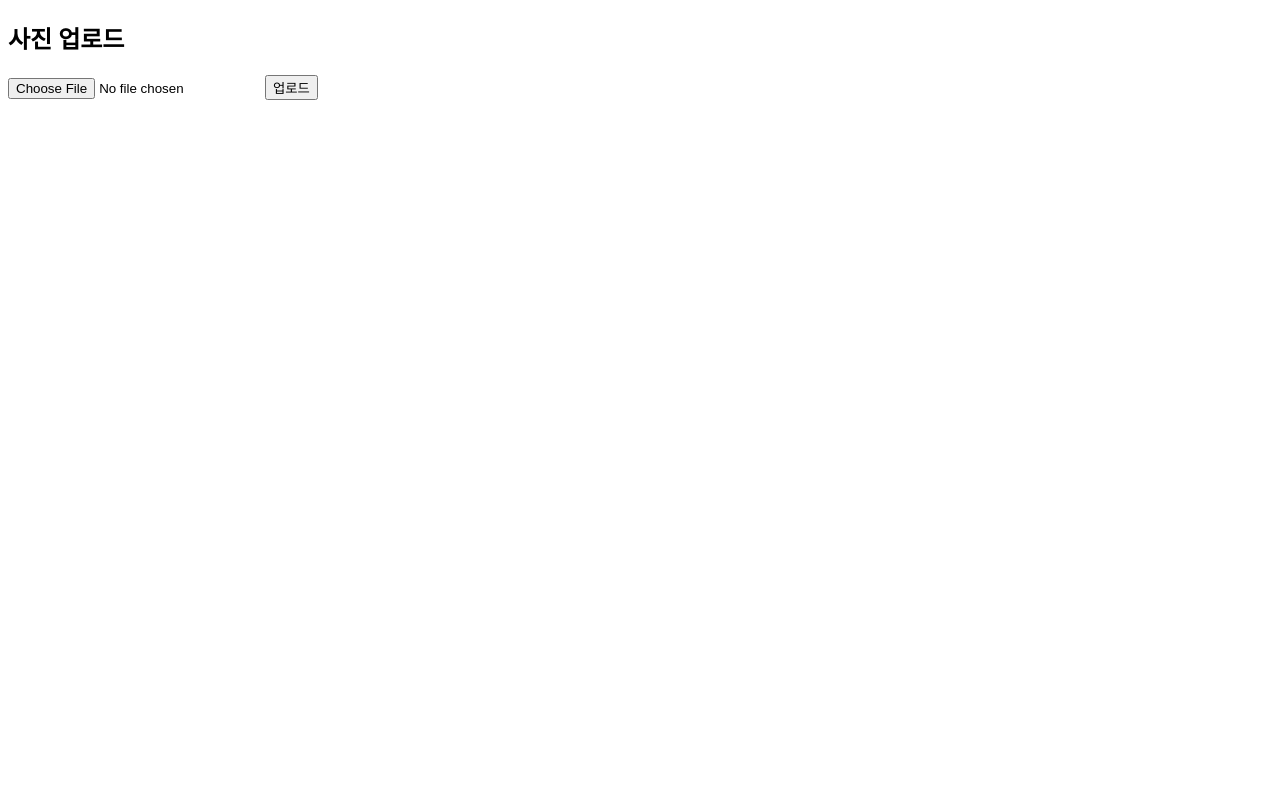
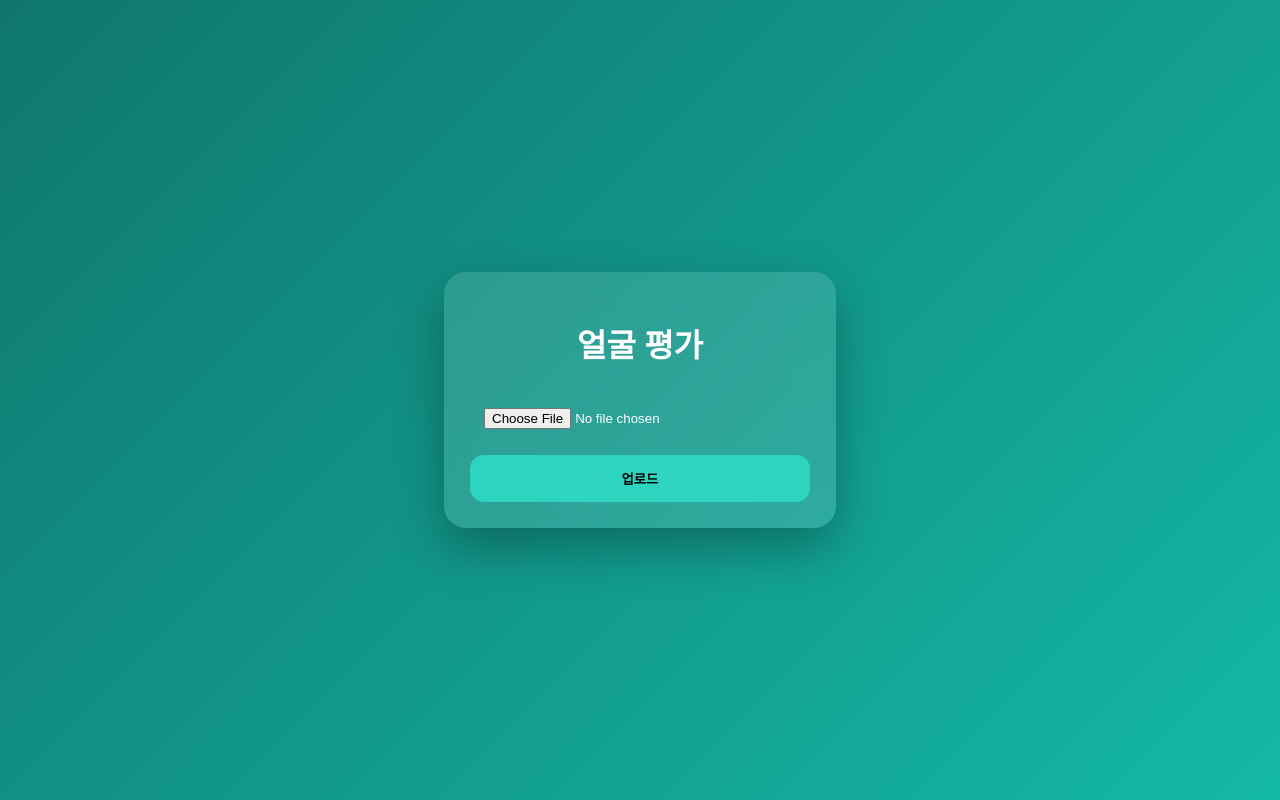
Before and after one commit to hello-worldyj/facetest, a website: page public/index.html in a window 1280 px wide. Drawn offline with Linux system fonts and the light colour scheme.

Commit message:
Update index.html

```diff
--- a/public/index.html
+++ b/public/index.html
@@ -3,27 +3,76 @@
 <head>
   <meta charset="UTF-8" />
   <title>얼굴 평가</title>
+  <meta name="viewport" content="width=device-width, initial-scale=1" />
+  <style>
+    body {
+      margin: 0;
+      min-height: 100vh;
+      background: linear-gradient(135deg, #0f766e, #14b8a6);
+      display: flex;
+      justify-content: center;
+      align-items: center;
+      font-family: system-ui, sans-serif;
+      color: #fff;
+    }
+    .card {
+      width: 340px;
+      background: rgba(255,255,255,0.12);
+      backdrop-filter: blur(18px);
+      border-radius: 22px;
+      padding: 26px;
+      box-shadow: 0 20px 50px rgba(0,0,0,0.3);
+      text-align: center;
+    }
+    h1 { margin-bottom: 16px; }
+    input, button {
+      width: 100%;
+      padding: 14px;
+      margin-top: 12px;
+      border-radius: 14px;
+      border: none;
+    }
+    button {
+      background: #2dd4bf;
+      font-weight: 700;
+      cursor: pointer;
+    }
+    .result {
+      margin-top: 16px;
+      background: rgba(0,0,0,0.25);
+      padding: 14px;
+      border-radius: 14px;
+      display: none;
+    }
+  </style>
 </head>
 <body>
-  <h2>사진 업로드</h2>
-  <form id="f">
-    <input type="file" name="photo" required />
-    <button>업로드</button>
-  </form>
-  <pre id="out"></pre>
+  <div class="card">
+    <h1>얼굴 평가</h1>
+    <form id="form">
+      <input type="file" name="photo" accept="image/*" required />
+      <button type="submit">업로드</button>
+    </form>
+    <div class="result" id="result"></div>
+  </div>
 
   <script>
-    const f = document.getElementById("f");
-    const out = document.getElementById("out");
+    const form = document.getElementById("form");
+    const result = document.getElementById("result");
 
-    f.onsubmit = async e => {
+    form.addEventListener("submit", async (e) => {
       e.preventDefault();
+      result.style.display = "block";
+      result.textContent = "ㄱㄷ...";
+
       const res = await fetch("/upload", {
         method: "POST",
-        body: new FormData(f)
+        body: new FormData(form)
       });
-      out.textContent = JSON.stringify(await res.json(), null, 2);
-    };
+
+      const data = await res.json();
+      result.textContent = "디스코드로 전송됨 (판정 대기중)";
+    });
   </script>
 </body>
 </html>
```
